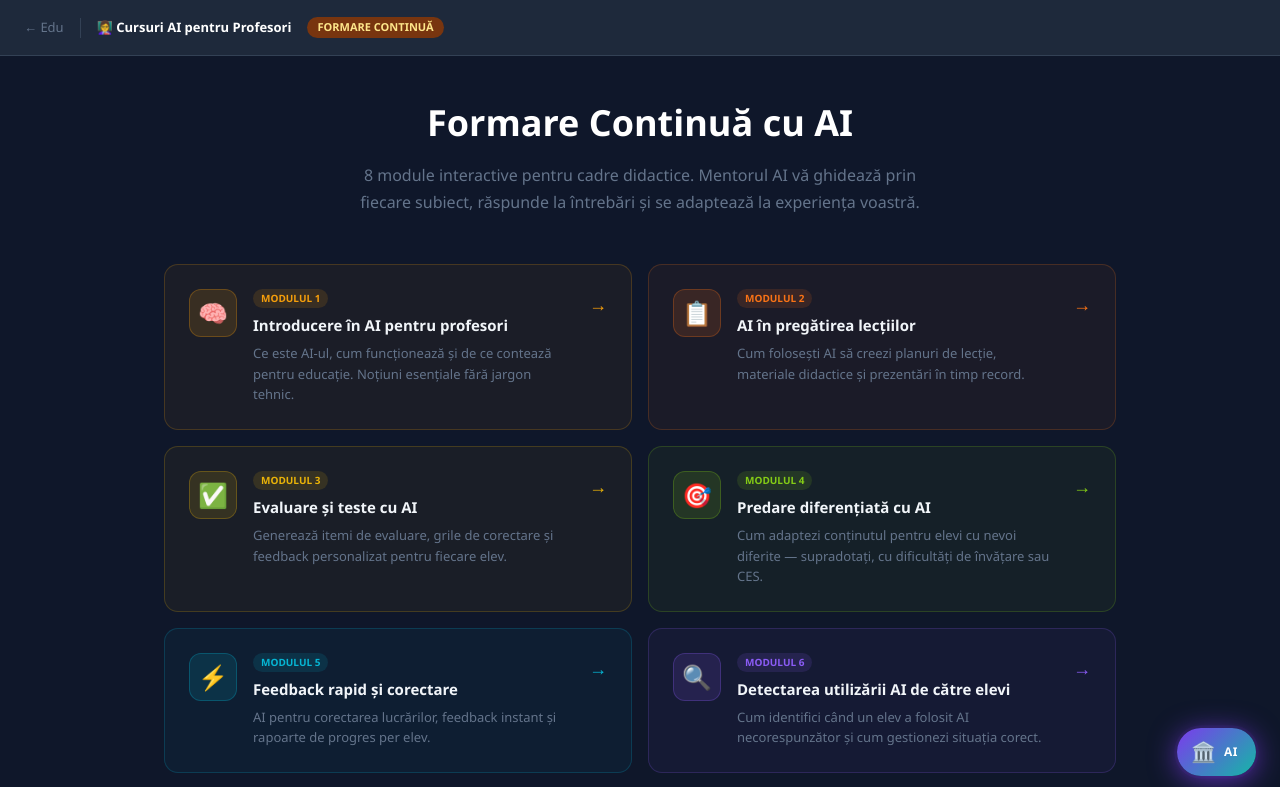
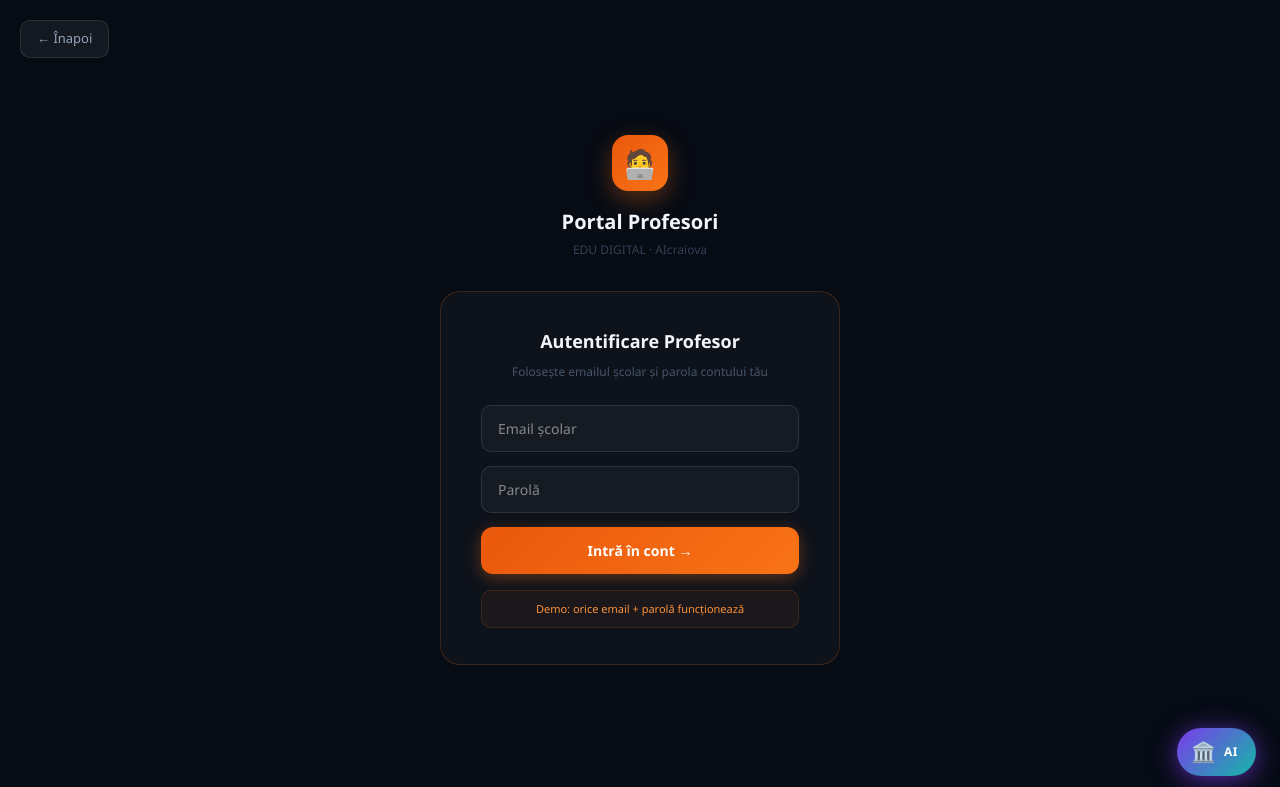
Before and after one commit to catalinradu2026-gif/leadflow-ai, a Next.js app: page /edu/cursuri-profesori in a window 1280 px wide. Shown: the top 787 px of the page. Built offline with nearby package versions, Linux system fonts and the light colour scheme.

Commit message:
Portal Profesori: login gate adaugat (email + parola)

```diff
--- a/app/edu/cursuri-profesori/page.tsx
+++ b/app/edu/cursuri-profesori/page.tsx
@@ -181,6 +181,11 @@ type Msg = { role: 'user' | 'assistant'; content: string }
 export default function CursuriProfesori() {
   const router = useRouter()
   const isMobile = useIsMobile()
+  const [loggedIn, setLoggedIn] = useState(false)
+  const [loginEmail, setLoginEmail] = useState('')
+  const [loginPass, setLoginPass] = useState('')
+  const [loginErr, setLoginErr] = useState('')
+  const [logging, setLogging] = useState(false)
   const [modulActiv, setModulActiv] = useState<number | null>(null)
   const [messages, setMessages] = useState<Msg[]>([])
   const [input, setInput] = useState('')
@@ -188,6 +193,41 @@ export default function CursuriProfesori() {
   const [voiceEnabled, setVoiceEnabled] = useState(false)
   const [speaking, setSpeaking] = useState(false)
   const messagesEndRef = useRef<HTMLDivElement>(null)
+
+  async function handleLogin(e: React.FormEvent) {
+    e.preventDefault()
+    if (!loginEmail || !loginPass) { setLoginErr('Completați email și parolă.'); return }
+    setLogging(true); setLoginErr('')
+    await new Promise(r => setTimeout(r, 800))
+    setLogging(false)
+    setLoggedIn(true)
+  }
+
+  if (!loggedIn) return (
+    <div style={{ minHeight: '100vh', background: '#060b14', fontFamily: "'Segoe UI', Arial, sans-serif", color: '#f1f5f9', display: 'flex', flexDirection: 'column', alignItems: 'center', justifyContent: 'center', padding: '20px' }}>
+      <button onClick={() => router.back()} style={{ position: 'fixed', top: 20, left: 20, background: 'rgba(255,255,255,0.06)', border: '1px solid rgba(255,255,255,0.1)', borderRadius: '10px', padding: '8px 16px', color: '#94a3b8', cursor: 'pointer', fontSize: '13px', fontFamily: 'inherit' }}>← Înapoi</button>
+      <div style={{ textAlign: 'center', marginBottom: '32px' }}>
+        <div style={{ width: 56, height: 56, borderRadius: '16px', background: 'linear-gradient(135deg, #ea580c, #f97316)', display: 'flex', alignItems: 'center', justifyContent: 'center', fontSize: '28px', margin: '0 auto 16px', boxShadow: '0 8px 24px rgba(249,115,22,0.35)' }}>🧑‍💻</div>
+        <div style={{ fontSize: '20px', fontWeight: 800 }}>Portal Profesori</div>
+        <div style={{ fontSize: '12px', color: '#334155', marginTop: '4px' }}>EDU DIGITAL · AIcraiova</div>
+      </div>
+      <div style={{ background: 'rgba(255,255,255,0.03)', border: '1px solid rgba(249,115,22,0.2)', borderRadius: '20px', padding: isMobile ? '28px 20px' : '36px 40px', width: '100%', maxWidth: '400px' }}>
+        <h2 style={{ fontSize: '18px', fontWeight: 700, marginBottom: '8px', textAlign: 'center' }}>Autentificare Profesor</h2>
+        <p style={{ fontSize: '12px', color: '#475569', textAlign: 'center', marginBottom: '24px' }}>Folosește emailul școlar și parola contului tău</p>
+        <form onSubmit={handleLogin} style={{ display: 'flex', flexDirection: 'column', gap: '14px' }}>
+          <input type="email" placeholder="Email școlar" value={loginEmail} onChange={e => setLoginEmail(e.target.value)} style={{ background: 'rgba(255,255,255,0.04)', border: '1px solid rgba(255,255,255,0.1)', borderRadius: '10px', padding: '12px 16px', fontSize: '14px', color: '#f1f5f9', outline: 'none', fontFamily: 'inherit', width: '100%', boxSizing: 'border-box' as const }} />
+          <input type="password" placeholder="Parolă" value={loginPass} onChange={e => setLoginPass(e.target.value)} style={{ background: 'rgba(255,255,255,0.04)', border: '1px solid rgba(255,255,255,0.1)', borderRadius: '10px', padding: '12px 16px', fontSize: '14px', color: '#f1f5f9', outline: 'none', fontFamily: 'inherit', width: '100%', boxSizing: 'border-box' as const }} />
+          {loginErr && <div style={{ fontSize: '12px', color: '#ef4444', textAlign: 'center' }}>{loginErr}</div>}
+          <button type="submit" disabled={logging} style={{ background: 'linear-gradient(135deg, #ea580c, #f97316)', border: 'none', borderRadius: '12px', padding: '13px 24px', fontSize: '14px', fontWeight: 700, color: '#fff', cursor: 'pointer', fontFamily: 'inherit', boxShadow: '0 4px 16px rgba(249,115,22,0.35)' }}>
+            {logging ? 'Se verifică...' : 'Intră în cont →'}
+          </button>
+        </form>
+        <div style={{ marginTop: '16px', padding: '10px', background: 'rgba(249,115,22,0.06)', border: '1px solid rgba(249,115,22,0.15)', borderRadius: '10px', fontSize: '11px', color: '#fb923c', textAlign: 'center' }}>
+          Demo: orice email + parolă funcționează
+        </div>
+      </div>
+    </div>
+  )
 
   useEffect(() => {
     messagesEndRef.current?.scrollIntoView({ behavior: 'smooth' })
```
